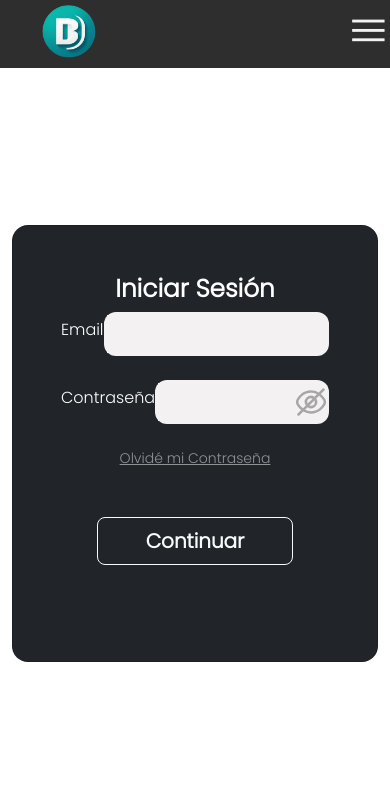
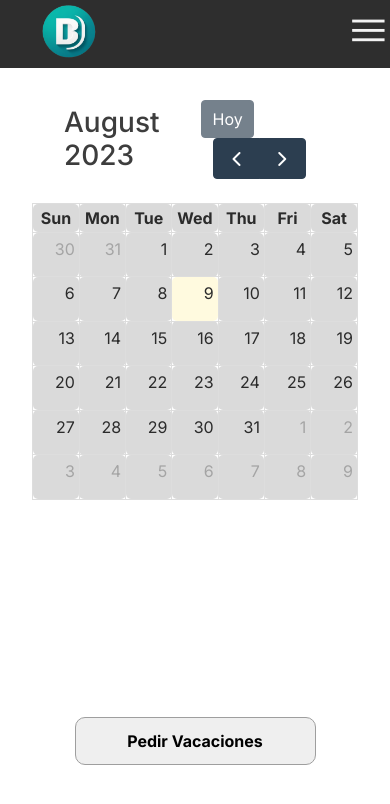
Before and after one commit to DylanselET32/becation, a React (Vite) app in the folder becation/frontend/: page /calendar in a window 390 px wide. Shown: the top 804 px of the page. Built offline with nearby package versions, Linux system fonts and the light colour scheme.

Commit message:
feat/ Routes and Calendar vew Responsive

```diff
--- a/becation/frontend/package.json
+++ b/becation/frontend/package.json
@@ -19,7 +19,8 @@
     "@fullcalendar/timeline": "^6.1.8",
     "bootstrap": "^5.3.1",
     "react": "^18.2.0",
-    "react-dom": "^18.2.0"
+    "react-dom": "^18.2.0",
+    "react-router-dom": "^6.15.0"
   },
   "devDependencies": {
     "@types/react": "^18.2.15",
--- a/becation/frontend/src/App.jsx
+++ b/becation/frontend/src/App.jsx
@@ -1,20 +1,33 @@
+import { useEffect } from "react"
 import Header from "./components/Header"
+import useAuth from "./helpers/misc/useAuth"
 import LogoBecation from "./imgs/BeCation_logo.png"
 import Calendar from "./pages/Calendar"
 import Login from "./pages/Login"
 import "./stylesheets/app.css"
+import { BrowserRouter, Routes, Route} from "react-router-dom";
 
 function App() {
 
+  const auth = useAuth();
+
+  useEffect(()=>{
+    console.log("AUTHEN: ", auth.user)
+  }, [auth])
 
   return (
     <>
-      <div className="app">
-        <Header />
-        <Login />
-        {/* <Calendar /> */}
-      </div>
+    <div className="app">
+     <BrowserRouter>
+        <Header auth={auth}/>
+        <Routes>
 
+            <Route exact path="/login" element={<Login auth={auth} />}/>
+            <Route path="/calendar" element={<Calendar />}/>
+
+        </Routes>
+     </BrowserRouter>
+     </div>
     </>
   )
 }
--- /dev/null
+++ b/becation/frontend/src/helpers/misc/useAuth.js
@@ -0,0 +1,31 @@
+import { useEffect, useState } from "react";
+import { getUser } from "../../services/userServices";
+import { getAuthToken } from "./authUtils";
+
+const useAuth= ()=>{
+    const [user,setUser] = useState(null);
+    const [authenticated,setAuthenticated] = useState(false);
+
+    const reloaded = async ()=>{
+        setAuthenticated(false)
+        setUser(null)
+        if(getAuthToken()){
+            const u = await getUser()
+
+            if(u.data){
+               setUser(u.data)
+                setAuthenticated(true)
+                return true
+            }
+        }
+
+    }
+
+    useEffect(()=>{
+        reloaded()
+    },[])
+
+    return{ authenticated, user, reloaded}
+
+}
+export default useAuth;
--- a/becation/frontend/src/pages/Calendar.jsx
+++ b/becation/frontend/src/pages/Calendar.jsx
@@ -2,6 +2,7 @@ import React, { useState } from 'react'
 import FullCalendar from '@fullcalendar/react'
 import dayGridPlugin from '@fullcalendar/daygrid'
 import timeGridPlugin from '@fullcalendar/timegrid'
+import { useNavigate } from 'react-router-dom'
 import "../stylesheets/calendar.css"
 import interactionPlugin from '@fullcalendar/interaction';
 import FormVacation from '../components/FormVacation'
@@ -21,6 +22,8 @@ const events= [
 
 export default function Calendar(){
 
+    const navigate = useNavigate();
+
     const [isAvailableForm, setIsAvailableForm] = useState(false)
     const [vacationDaysAsked, setVacationDaysAsked] = useState([{start: "", end: "", title: "Vacaciones"}])
 
@@ -28,6 +31,8 @@ export default function Calendar(){
     const handleVacationFormRequest = ()=>{
         setIsAvailableForm(!isAvailableForm)
     }
+
+
 
     const handleEventChange = (e)=>{
         console.log(e.event._instance.range.end.getDate())
@@ -76,7 +81,7 @@ export default function Calendar(){
                         editable={true}
                         eventClick={handleEventClick}
                         dayMaxEventRows={true}
-                        height="700px"
+                        height="400px"
                         views= {{
                             timeGridMonth: {
                               dayMaxEventRows: 2 // adjust to 6 only for timeGridWeek/timeGridDay
--- a/becation/frontend/src/pages/Login.jsx
+++ b/becation/frontend/src/pages/Login.jsx
@@ -2,10 +2,12 @@ import "../stylesheets/login.css"
 import "../stylesheets/modalAlert.css"
 import EyeToHide from "../imgs/eye-crossed.svg"
 import EyeHiden from "../imgs/eye.svg"
+import { useNavigate } from "react-router-dom"
 import { useState } from "react"
 import ModalAlert from "../components/ModalAlert"
 import useModalAlert from "../helpers/useModalAlert"
 import { login } from "../services/userServices"
+import { useEffect } from "react"
 
 const styleCard = {
     borderRadius: "1rem",
@@ -16,11 +18,13 @@ const initalForm = {
     password: ""
 }
 
-export default function Login (){
+export default function Login ({auth}){
 
+    const navigate = useNavigate();
     const [passHidden, setPassHidden] = useState(false)
     const [form, setForm] = useState(initalForm)
     const [ handleModalAlert, alert, openModalAlert, modalAlertCalled, msg, setMsg]= useModalAlert();
+
 
 
     const changePassVisibility = ()=>{
@@ -43,20 +47,43 @@ export default function Login (){
         }
         const [data, status]= await login(form)
         if(status == 401){
-          openModalAviso();
+            openModalAlert();
           setMsg("Contraseña Incorrecta")
         }else if(status == 404){
-          openModalAviso();
+            openModalAlert();
           setMsg("Usuario incorrecto")
         }else if(status == 400){
-          openModalAviso();
+            openModalAlert();
           setMsg("Nombre de usuario en uso")
-        }else if(status ==200){
-            console.log("LOGUEADO...")
-        //   redirec()
-        //   auth.reloaded()
+        }else if(status == 200){
+            console.log("USER...", auth)
+            redirec()
+            auth.reloaded()
         }
     }
+
+    const redirec = ()=>{
+        const previousUrl = document.referrer;
+        console.log(window.location.origin)
+        if (previousUrl === window.location.href || !previousUrl || `${window.location.origin}/login`) {
+          navigate('/calendar');
+        } else {
+          navigate(-1);
+        }
+    }
+
+    const reloaded = async () =>{
+        const authe = await auth.reloaded();
+        console.log(authe)
+        if(authe){
+          redirec();
+        }
+      }
+
+      useEffect(()=>{
+        reloaded()
+      },[])
+
 
     return (
         <div>
--- a/becation/frontend/src/services/userServices.js
+++ b/becation/frontend/src/services/userServices.js
@@ -1,5 +1,6 @@
 import { setAuthToken, getAuthToken } from "../helpers/misc/authUtils";
 const apiUrl = import.meta.env.VITE_API_URL;
+const apiVersion = import.meta.env.VITE_API_VERSION;
 
 export async function addUser(user) {
   try {
@@ -43,7 +44,7 @@ export async function editUser(user) {
 
 export async function getUser() {
   try {
-    const response = await fetch(`${apiUrl}/user/getUser`, {
+    const response = await fetch(`${apiUrl}/${apiVersion}/Employer/getEmployer`, {
       method: "GET",
       headers: {
         "Content-Type": "application/json",
@@ -79,7 +80,7 @@ export async function deleteUser() {
 
 export async function login(user) {
   try {
-    const response = await fetch(`${apiUrl}/user/login`, {
+    const response = await fetch(`${apiUrl}/${apiVersion}/user/login`, {
       method: "POST",
       headers: { "Content-Type": "application/json" },
       body: JSON.stringify(user),
@@ -93,18 +94,3 @@ export async function login(user) {
     throw new Error("Error al iniciar sesion");
   }
 }
-
-// export async function confirmEmailByToken(token) {
-//   try {
-//     const response = await fetch(`${apiUrl}/user/confirmEmail/${token}`, {
-//       method: "POST",
-//       headers: { "Content-Type": "application/json" },
-//     });
-//     const data = await response.json();
-//     const status = response.status;
-//     return {data, status};
-//   } catch (error) {
-//     console.error(error);
-//     throw new Error("Error al iniciar sesion");
-//   }
-// }
--- a/becation/frontend/src/stylesheets/app.css
+++ b/becation/frontend/src/stylesheets/app.css
@@ -1,5 +1,5 @@
 .app{
-    height: 100vh;
-    overflow-y: hidden;
+    /* height: 100vh;
+    overflow-y: hidden; */
     font-family: 'Inter', sans-serif;
 }
--- a/becation/frontend/src/stylesheets/calendar.css
+++ b/becation/frontend/src/stylesheets/calendar.css
@@ -53,11 +53,12 @@ main{
 
 .aside_main{
 
-    min-width: 300px;
+    min-width: 200px;
     margin-top: 6rem;
     display: flex;
     flex-direction: column;
     justify-content: space-between;
+    padding: 0 1rem;
 }
 
 .form_vacation_container{
@@ -103,6 +104,29 @@ main{
 
 }
 
-.event-title{
+@media screen and (max-width: 730px) {
+  main{
+    flex-direction: column;
+    align-items: center;
+    /* justify-content: space-evenly; */
+  }
+
+  .aside_main{
+    width: 70%;
+    /* background: red; */
+    transform: translateY(-5rem);
+  }
+
+  .calendar_section{
+    /* background: rgb(202, 200, 74); */
+    height: 75vh;
+    width: 100vw;
+}
+
+  .calendar_container{
+    /* background: #D62246; */
+    width: 100%;
+    height: 400px;
+  }
 
 }
--- a/becation/frontend/src/stylesheets/formVacation.css
+++ b/becation/frontend/src/stylesheets/formVacation.css
@@ -1,6 +1,7 @@
 .form{
     /* display: block; */
-
+    min-width: 12rem ;
+    margin-right: 10px;
     height: 60%;
     display: flex;
     flex-direction: column;
@@ -10,6 +11,8 @@
     /* transition: .3s; */
 
 }
+
+
 
 .hiddenForm{
     /* background: red; */
@@ -25,12 +28,14 @@
 }
 
 .input_container .date_input{
-    padding: 5px;
+    padding: 10px;
     border-radius: 8px;
     border: .5px #888;
     background: #c2c2c2;
     outline: none;
 }
+
+
 
 .button_container{
     justify-content: center;
@@ -75,3 +80,19 @@
     color: #f1f1f1;
     border-radius: 10px;
 }
+
+@media screen and (max-width: 1132px) {
+    .form{
+        width: 10rem ;
+        font-size: .9rem;
+    }
+}
+
+@media screen and (max-width: 730px) {
+
+
+    .form{
+        width: 8rem ;
+        font-size: .8rem;
+    }
+}
--- a/becation/frontend/src/stylesheets/header.css
+++ b/becation/frontend/src/stylesheets/header.css
@@ -125,6 +125,12 @@
     }
 }
 
+.user_name{
+    color: #f0f0f0;
+    font-weight: bold;
+    font-size: 1.2rem;
+}
+
 @keyframes menu {
     0%{
         transform: translateX(-100vw);
```
Also changed, not shown: becation/frontend/src/components/Header.jsx (+14 -6 lines), 1 other file (tests, documents, lock files or other folders).
